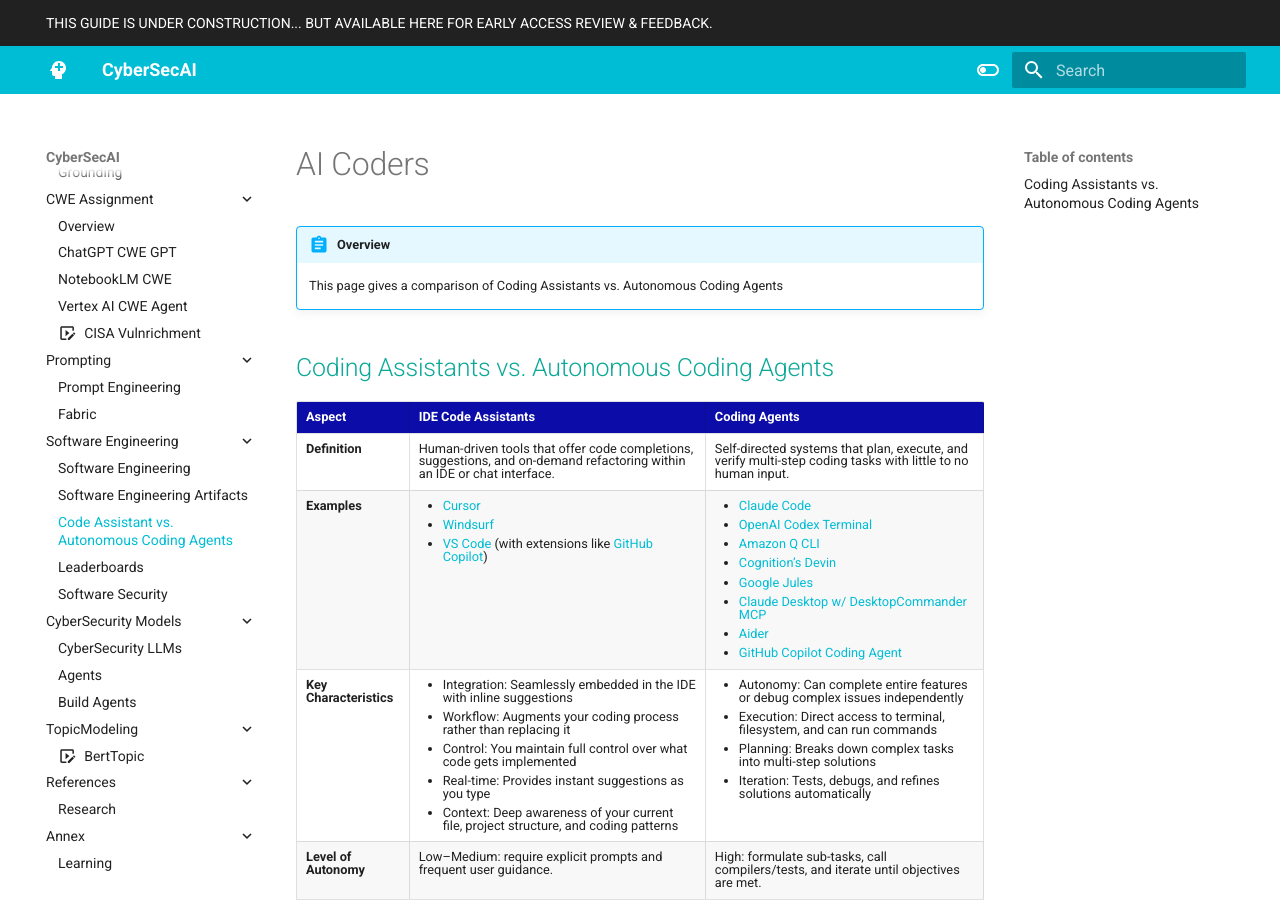
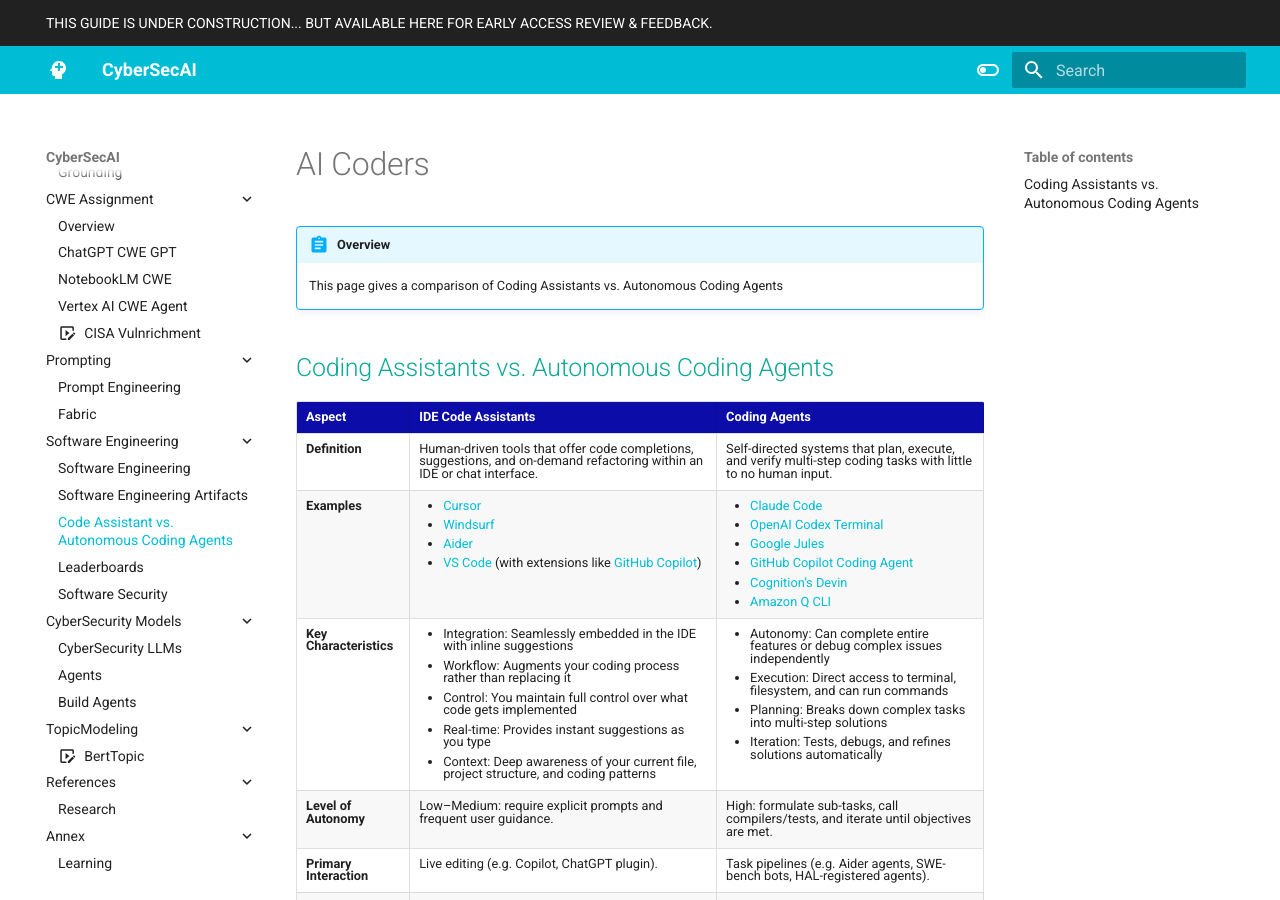
Before and after one commit to CyberSecAI/CyberSecAI.github.io, an MkDocs documentation site: the page built from docs/software/code/code_assistant_agents.md, in a window 1280 px wide and 900 px high. Built offline with MkDocs 1.6.1 and Material for MkDocs 9.7.7, drawn with Linux system fonts in a browser that asks for light colours; comment, search, counter and statistics services are not loaded.

Commit message:
update coder list

```diff
--- a/docs/software/code/code_assistant_agents.md
+++ b/docs/software/code/code_assistant_agents.md
@@ -8,7 +8,7 @@
 | Aspect                  | IDE Code Assistants                                                                                                                                                                                                                                                                                                                                                                               | Coding Agents                                                                                                                                                                                                                                                                                                                                                                                                                                                                                                                                                                                                                     |
 | ----------------------- | ------------------------------------------------------------------------------------------------------------------------------------------------------------------------------------------------------------------------------------------------------------------------------------------------------------------------------------------------------------------------------------------------- | --------------------------------------------------------------------------------------------------------------------------------------------------------------------------------------------------------------------------------------------------------------------------------------------------------------------------------------------------------------------------------------------------------------------------------------------------------------------------------------------------------------------------------------------------------------------------------------------------------------------------------- |
 | **Definition**          | Human-driven tools that offer code completions, suggestions, and on-demand refactoring within an IDE or chat interface.                                                                                                                                                                                                                                                                           | Self-directed systems that plan, execute, and verify multi-step coding tasks with little to no human input.                                                                                                                                                                                                                                                                                                                                                                                                                                                                                                                       |
-| **Examples**            | <ul><li>[Cursor](https://www.cursor.com/)</li><li>[Windsurf](https://windsurf.com/)</li><li>[VS Code](https://code.visualstudio.com/) (with extensions like [GitHub Copilot](https://github.com/features/copilot))</li></ul>                                                                                                                                                                      | <ul><li>[Claude Code](https://docs.anthropic.com/en/docs/claude-code/overview)</li><li>[OpenAI Codex Terminal](https://github.com/openai/codex)</li><li>[Amazon Q CLI](https://aws.amazon.com/about-aws/whats-new/2025/03/amazon-q-developer-cli-agent-command-line/)</li><li>[Cognition’s Devin](https://devin.ai/)</li><li>[Google Jules](https://jules.google/)</li><li>[Claude Desktop w/ DesktopCommander MCP](https://desktopcommander.app/)</li><li>[Aider](https://aider.chat/)</li><li>[GitHub Copilot Coding Agent](https://github.blog/news-insights/product-news/github-copilot-meet-the-new-coding-agent/)</li></ul> |
+| **Examples**            | <ul><li>[Cursor](https://www.cursor.com/)</li><li>[Windsurf](https://windsurf.com/)</li><li>[Aider](https://aider.chat/)</li><li>[VS Code](https://code.visualstudio.com/) (with extensions like [GitHub Copilot](https://github.com/features/copilot))</li><ul>                                                                                                                                                                      | <ul><li>[Claude Code](https://docs.anthropic.com/en/docs/claude-code/overview)</li><li>[OpenAI Codex Terminal](https://github.com/openai/codex)</li><li>[Google Jules](https://jules.google/)</li><li>[GitHub Copilot Coding Agent](https://github.blog/news-insights/product-news/github-copilot-meet-the-new-coding-agent/)</li><li>[Cognition’s Devin](https://devin.ai/)</li><li>[Amazon Q CLI](https://aws.amazon.com/about-aws/whats-new/2025/03/amazon-q-developer-cli-agent-command-line/)</li></ul> |
 | **Key Characteristics** | <ul><li>Integration: Seamlessly embedded in the IDE with inline suggestions</li><li>Workflow: Augments your coding process rather than replacing it</li><li>Control: You maintain full control over what code gets implemented</li><li>Real-time: Provides instant suggestions as you type</li><li>Context: Deep awareness of your current file, project structure, and coding patterns</li></ul> | <ul><li>Autonomy: Can complete entire features or debug complex issues independently</li><li>Execution: Direct access to terminal, filesystem, and can run commands</li><li>Planning: Breaks down complex tasks into multi-step solutions</li><li>Iteration: Tests, debugs, and refines solutions automatically</li></ul>                                                                                                                                                                                                                                                                                                         |
 | **Level of Autonomy**   | Low–Medium: require explicit prompts and frequent user guidance.                                                                                                                                                                                                                                                                                                                                  | High: formulate sub-tasks, call compilers/tests, and iterate until objectives are met.                                                                                                                                                                                                                                                                                                                                                                                                                                                                                                                                            |
 | **Primary Interaction** | Live editing (e.g. Copilot, ChatGPT plugin).                                                                                                                                                                                                                                                                                                                                                      | Task pipelines (e.g. Aider agents, SWE-bench bots, HAL-registered agents).                                                                                                                                                                                                                                                                                                                                                                                                                                                                                                                                                        |
```
Also changed, not shown: docs/software/introduction.md (+1 -1 lines).
